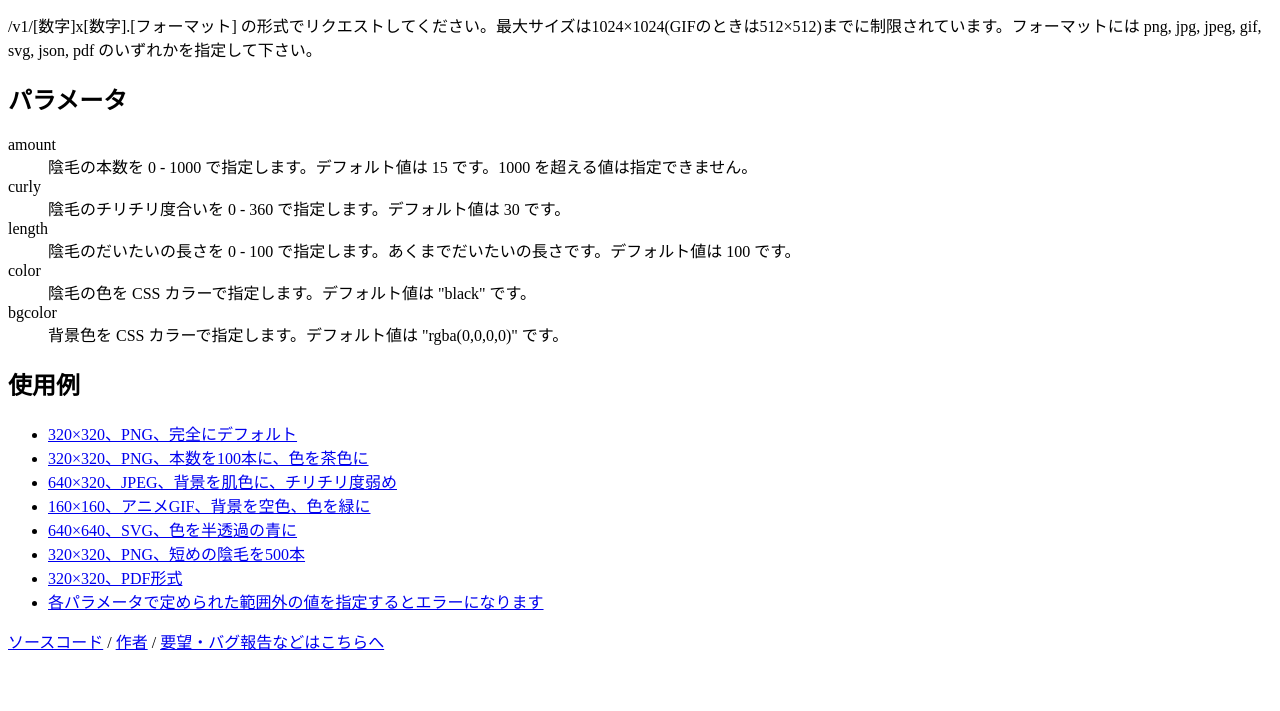
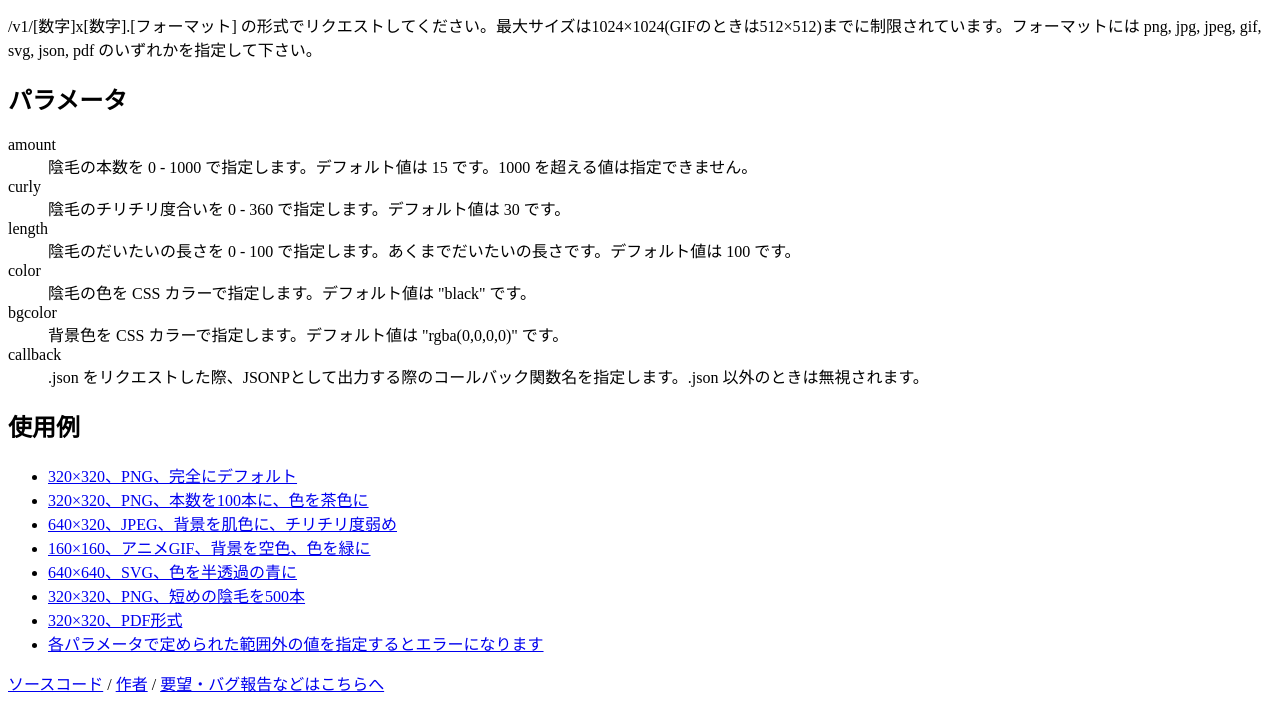
Before and after one commit to ikr7/underhair_api_v2, a website: page pages/root.html in a window 1280 px wide. Shown: the part 116-827 px from the top of the page. Before the commit the page ends 800 px from the top, so only its background shows below. Drawn offline with Linux system fonts and the light colour scheme.

Commit message:
update document

```diff
--- a/pages/root.html
+++ b/pages/root.html
@@ -24,6 +24,8 @@
 			<dd>陰毛の色を CSS カラーで指定します。デフォルト値は "black" です。</dd>
 			<dt>bgcolor</dt>
 			<dd>背景色を CSS カラーで指定します。デフォルト値は "rgba(0,0,0,0)" です。</dd>
+			<dt>callback</dt>
+			<dd>.json をリクエストした際、JSONPとして出力する際のコールバック関数名を指定します。.json 以外のときは無視されます。</dd>
 		</dl>
 		<h2>使用例</h2>
 		<ul>
```
